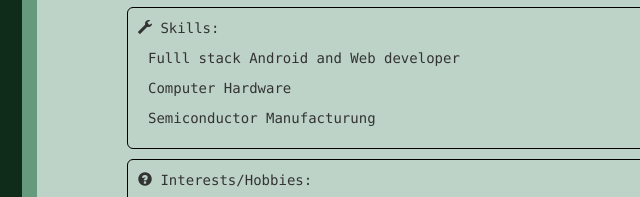
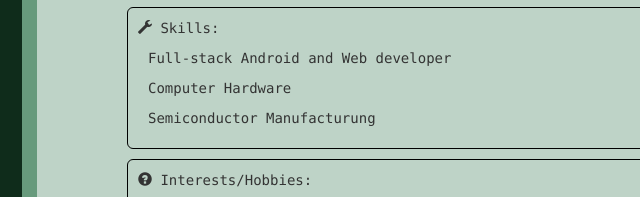
Before and after one commit to yqedan/portfolio, a plain HTML site: page index.html in a window 1280 px wide. Shown: the part 1982-2179 px from the top of the page, 33-673 px from the left. Drawn offline with nearby package versions, Linux system fonts and the light colour scheme.

Commit message:
spelling updates

```diff
--- a/index.html
+++ b/index.html
@@ -55,7 +55,7 @@
         </li>
         <li><span class="glyphicon glyphicon-wrench" aria-hidden="true"></span> Skills:
           <ul>
-            <li>Fulll stack Android and Web developer</li>
+            <li>Full-stack Android and Web developer</li>
             <li>Computer Hardware</li>
             <li>Semiconductor Manufacturung</li>
           </ul>
```
